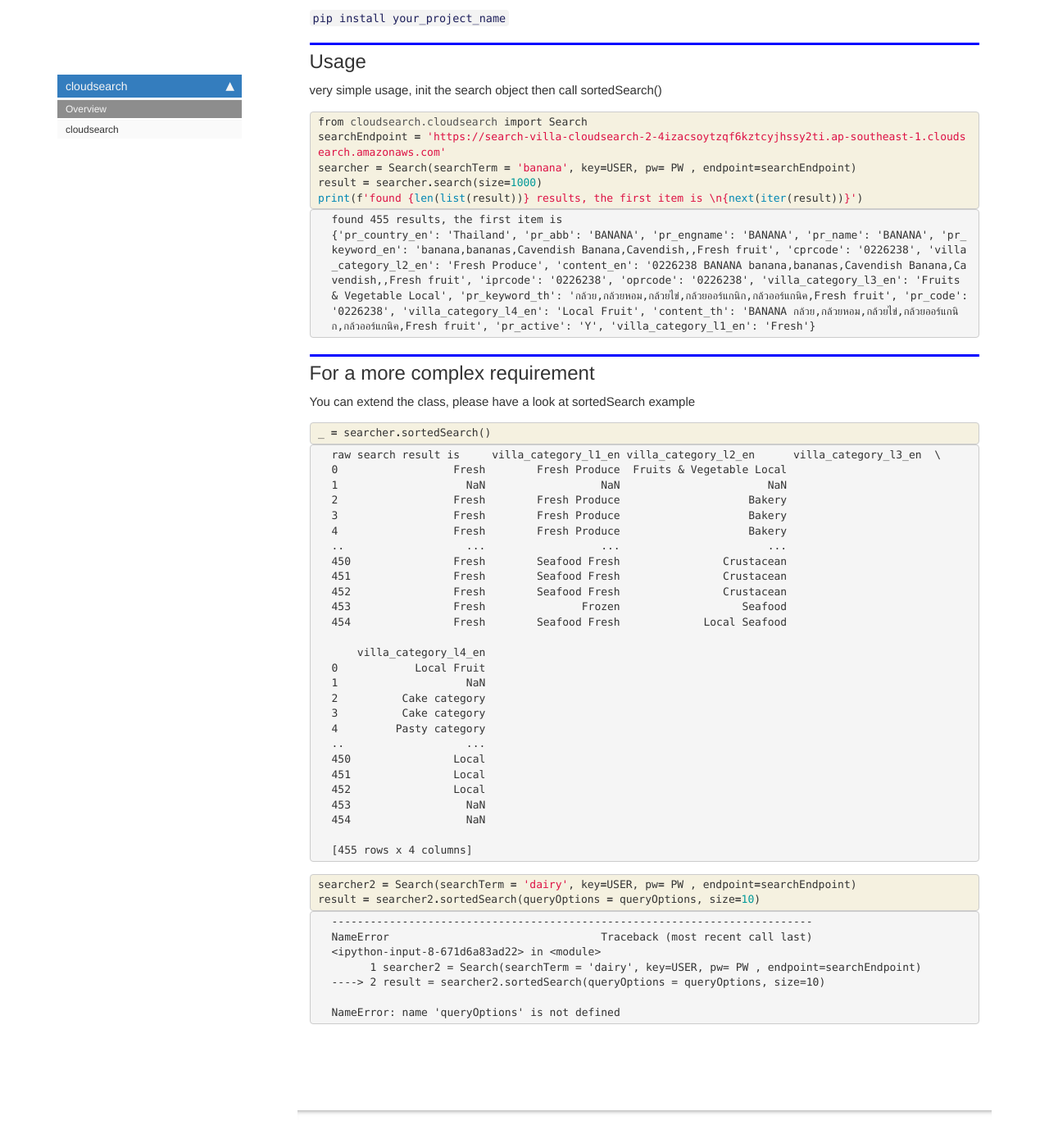
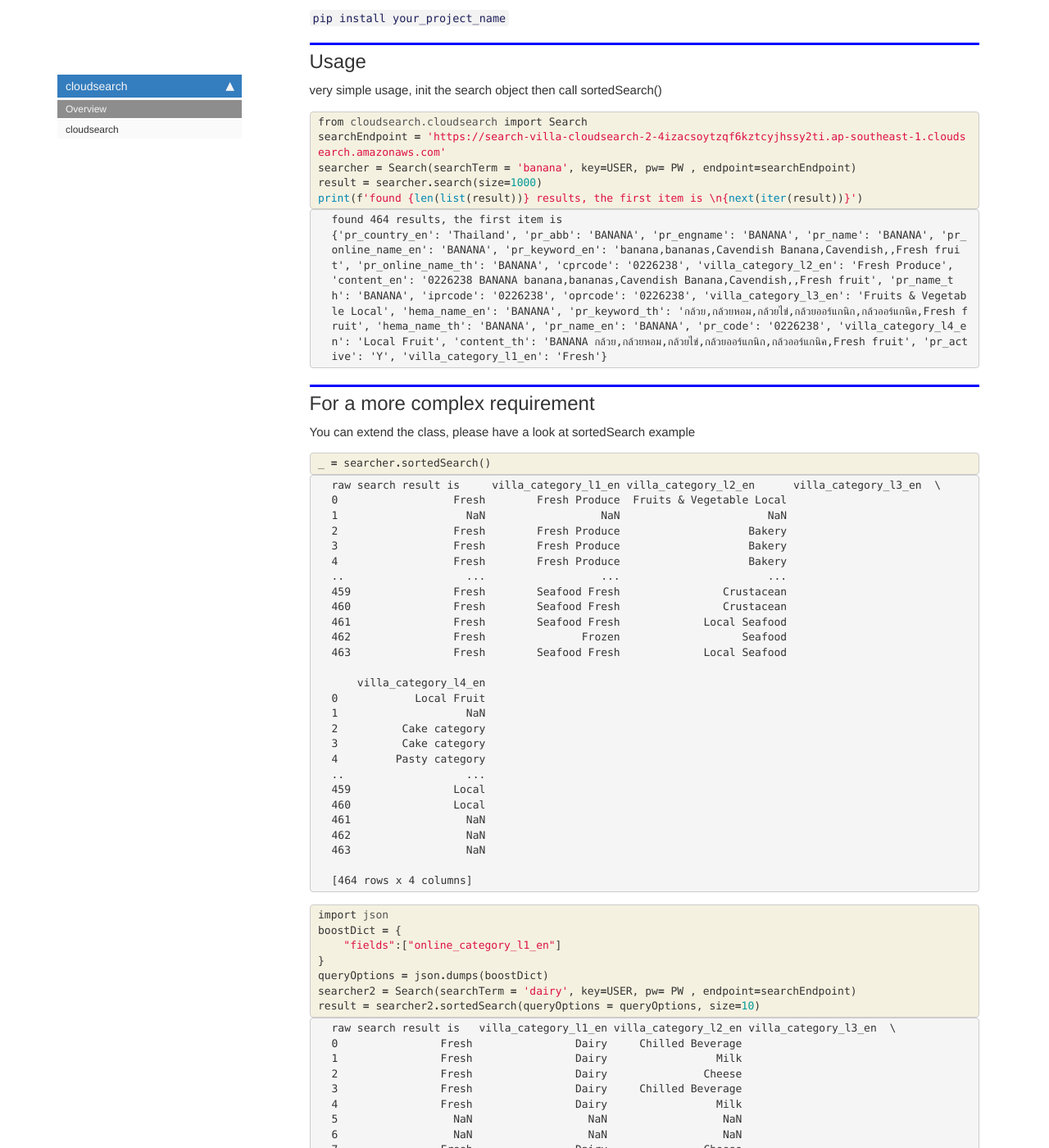
Before and after one commit to thanakijwanavit/cloudsearch2, a Jekyll site: the page built from docs/index.html, in a window 1280 px wide and 1400 px high, scrolled down 415 px. Shown: the whole window at 82% size. Built offline with Jekyll 4.4.1, drawn with Linux system fonts in a browser that asks for light colours; nearby versions of some CDN libraries; comment, search, counter and statistics services are not loaded; some of the changed text lies outside the part shown.

Commit message:
update lib and doc

```diff
--- a/docs/index.html
+++ b/docs/index.html
@@ -87,8 +87,8 @@ init the search object then call sortedSearch()</p>
 <div class="output_area">
 
 <div class="output_subarea output_stream output_stdout output_text">
-<pre>found 455 results, the first item is
-{&#39;pr_country_en&#39;: &#39;Thailand&#39;, &#39;pr_abb&#39;: &#39;BANANA&#39;, &#39;pr_engname&#39;: &#39;BANANA&#39;, &#39;pr_name&#39;: &#39;BANANA&#39;, &#39;pr_keyword_en&#39;: &#39;banana,bananas,Cavendish Banana,Cavendish,,Fresh fruit&#39;, &#39;cprcode&#39;: &#39;0226238&#39;, &#39;villa_category_l2_en&#39;: &#39;Fresh Produce&#39;, &#39;content_en&#39;: &#39;0226238 BANANA banana,bananas,Cavendish Banana,Cavendish,,Fresh fruit&#39;, &#39;iprcode&#39;: &#39;0226238&#39;, &#39;oprcode&#39;: &#39;0226238&#39;, &#39;villa_category_l3_en&#39;: &#39;Fruits &amp; Vegetable Local&#39;, &#39;pr_keyword_th&#39;: &#39;กล้วย,กล้วยหอม,กล้วยไข่,กล้วยออร์แกนิก,กล้วออร์แกนิค,Fresh fruit&#39;, &#39;pr_code&#39;: &#39;0226238&#39;, &#39;villa_category_l4_en&#39;: &#39;Local Fruit&#39;, &#39;content_th&#39;: &#39;BANANA กล้วย,กล้วยหอม,กล้วยไข่,กล้วยออร์แกนิก,กล้วออร์แกนิค,Fresh fruit&#39;, &#39;pr_active&#39;: &#39;Y&#39;, &#39;villa_category_l1_en&#39;: &#39;Fresh&#39;}
+<pre>found 464 results, the first item is
+{&#39;pr_country_en&#39;: &#39;Thailand&#39;, &#39;pr_abb&#39;: &#39;BANANA&#39;, &#39;pr_engname&#39;: &#39;BANANA&#39;, &#39;pr_name&#39;: &#39;BANANA&#39;, &#39;pr_online_name_en&#39;: &#39;BANANA&#39;, &#39;pr_keyword_en&#39;: &#39;banana,bananas,Cavendish Banana,Cavendish,,Fresh fruit&#39;, &#39;pr_online_name_th&#39;: &#39;BANANA&#39;, &#39;cprcode&#39;: &#39;0226238&#39;, &#39;villa_category_l2_en&#39;: &#39;Fresh Produce&#39;, &#39;content_en&#39;: &#39;0226238 BANANA banana,bananas,Cavendish Banana,Cavendish,,Fresh fruit&#39;, &#39;pr_name_th&#39;: &#39;BANANA&#39;, &#39;iprcode&#39;: &#39;0226238&#39;, &#39;oprcode&#39;: &#39;0226238&#39;, &#39;villa_category_l3_en&#39;: &#39;Fruits &amp; Vegetable Local&#39;, &#39;hema_name_en&#39;: &#39;BANANA&#39;, &#39;pr_keyword_th&#39;: &#39;กล้วย,กล้วยหอม,กล้วยไข่,กล้วยออร์แกนิก,กล้วออร์แกนิค,Fresh fruit&#39;, &#39;hema_name_th&#39;: &#39;BANANA&#39;, &#39;pr_name_en&#39;: &#39;BANANA&#39;, &#39;pr_code&#39;: &#39;0226238&#39;, &#39;villa_category_l4_en&#39;: &#39;Local Fruit&#39;, &#39;content_th&#39;: &#39;BANANA กล้วย,กล้วยหอม,กล้วยไข่,กล้วยออร์แกนิก,กล้วออร์แกนิค,Fresh fruit&#39;, &#39;pr_active&#39;: &#39;Y&#39;, &#39;villa_category_l1_en&#39;: &#39;Fresh&#39;}
 </pre>
 </div>
 </div>
@@ -133,11 +133,11 @@ init the search object then call sortedSearch()</p>
 3                  Fresh        Fresh Produce                    Bakery
 4                  Fresh        Fresh Produce                    Bakery
 ..                   ...                  ...                       ...
-450                Fresh        Seafood Fresh                Crustacean
-451                Fresh        Seafood Fresh                Crustacean
-452                Fresh        Seafood Fresh                Crustacean
-453                Fresh               Frozen                   Seafood
-454                Fresh        Seafood Fresh             Local Seafood
+459                Fresh        Seafood Fresh                Crustacean
+460                Fresh        Seafood Fresh                Crustacean
+461                Fresh        Seafood Fresh             Local Seafood
+462                Fresh               Frozen                   Seafood
+463                Fresh        Seafood Fresh             Local Seafood
 
     villa_category_l4_en
 0            Local Fruit
@@ -146,13 +146,13 @@ init the search object then call sortedSearch()</p>
 3          Cake category
 4         Pasty category
 ..                   ...
-450                Local
-451                Local
-452                Local
-453                  NaN
-454                  NaN
+459                Local
+460                Local
+461                  NaN
+462                  NaN
+463                  NaN
 
-[455 rows x 4 columns]
+[464 rows x 4 columns]
 </pre>
 </div>
 </div>
@@ -170,7 +170,12 @@ init the search object then call sortedSearch()</p>
 
 <div class="inner_cell">
     <div class="input_area">
-<div class=" highlight hl-ipython3"><pre><span></span><span class="n">searcher2</span> <span class="o">=</span> <span class="n">Search</span><span class="p">(</span><span class="n">searchTerm</span> <span class="o">=</span> <span class="s1">&#39;dairy&#39;</span><span class="p">,</span> <span class="n">key</span><span class="o">=</span><span class="n">USER</span><span class="p">,</span> <span class="n">pw</span><span class="o">=</span> <span class="n">PW</span> <span class="p">,</span> <span class="n">endpoint</span><span class="o">=</span><span class="n">searchEndpoint</span><span class="p">)</span>
+<div class=" highlight hl-ipython3"><pre><span></span><span class="kn">import</span> <span class="nn">json</span>
+<span class="n">boostDict</span> <span class="o">=</span> <span class="p">{</span>
+    <span class="s2">&quot;fields&quot;</span><span class="p">:[</span><span class="s2">&quot;online_category_l1_en&quot;</span><span class="p">]</span>
+<span class="p">}</span>
+<span class="n">queryOptions</span> <span class="o">=</span> <span class="n">json</span><span class="o">.</span><span class="n">dumps</span><span class="p">(</span><span class="n">boostDict</span><span class="p">)</span>
+<span class="n">searcher2</span> <span class="o">=</span> <span class="n">Search</span><span class="p">(</span><span class="n">searchTerm</span> <span class="o">=</span> <span class="s1">&#39;dairy&#39;</span><span class="p">,</span> <span class="n">key</span><span class="o">=</span><span class="n">USER</span><span class="p">,</span> <span class="n">pw</span><span class="o">=</span> <span class="n">PW</span> <span class="p">,</span> <span class="n">endpoint</span><span class="o">=</span><span class="n">searchEndpoint</span><span class="p">)</span>
 <span class="n">result</span> <span class="o">=</span> <span class="n">searcher2</span><span class="o">.</span><span class="n">sortedSearch</span><span class="p">(</span><span class="n">queryOptions</span> <span class="o">=</span> <span class="n">queryOptions</span><span class="p">,</span> <span class="n">size</span><span class="o">=</span><span class="mi">10</span><span class="p">)</span>
 </pre></div>
 
@@ -183,15 +188,31 @@ init the search object then call sortedSearch()</p>
 
 <div class="output_area">
 
-<div class="output_subarea output_text output_error">
-<pre>
-<span class="ansi-red-fg">---------------------------------------------------------------------------</span>
-<span class="ansi-red-fg">NameError</span>                                 Traceback (most recent call last)
-<span class="ansi-green-fg">&lt;ipython-input-8-671d6a83ad22&gt;</span> in <span class="ansi-cyan-fg">&lt;module&gt;</span>
-<span class="ansi-green-intense-fg ansi-bold">      1</span> searcher2 <span class="ansi-blue-fg">=</span> Search<span class="ansi-blue-fg">(</span>searchTerm <span class="ansi-blue-fg">=</span> <span class="ansi-blue-fg">&#39;dairy&#39;</span><span class="ansi-blue-fg">,</span> key<span class="ansi-blue-fg">=</span>USER<span class="ansi-blue-fg">,</span> pw<span class="ansi-blue-fg">=</span> PW <span class="ansi-blue-fg">,</span> endpoint<span class="ansi-blue-fg">=</span>searchEndpoint<span class="ansi-blue-fg">)</span>
-<span class="ansi-green-fg">----&gt; 2</span><span class="ansi-red-fg"> </span>result <span class="ansi-blue-fg">=</span> searcher2<span class="ansi-blue-fg">.</span>sortedSearch<span class="ansi-blue-fg">(</span>queryOptions <span class="ansi-blue-fg">=</span> queryOptions<span class="ansi-blue-fg">,</span> size<span class="ansi-blue-fg">=</span><span class="ansi-cyan-fg">10</span><span class="ansi-blue-fg">)</span>
+<div class="output_subarea output_stream output_stdout output_text">
+<pre>raw search result is   villa_category_l1_en villa_category_l2_en villa_category_l3_en  \
+0                Fresh                Dairy     Chilled Beverage
+1                Fresh                Dairy                 Milk
+2                Fresh                Dairy               Cheese
+3                Fresh                Dairy     Chilled Beverage
+4                Fresh                Dairy                 Milk
+5                  NaN                  NaN                  NaN
+6                  NaN                  NaN                  NaN
+7                Fresh                Dairy               Cheese
+8                Fresh                Dairy               Yogurt
+9                Fresh                Dairy               Yogurt
 
-<span class="ansi-red-fg">NameError</span>: name &#39;queryOptions&#39; is not defined</pre>
+  villa_category_l4_en
+0                  NaN
+1                  NaN
+2       Cheddar Cheese
+3                  NaN
+4                  NaN
+5                  NaN
+6                  NaN
+7                  NaN
+8               Yogurt
+9        YogurtGranola
+</pre>
 </div>
 </div>
 
@@ -201,4 +222,92 @@ init the search object then call sortedSearch()</p>
 </div>
     {% endraw %}
 
+    {% raw %}
+
+<div class="cell border-box-sizing code_cell rendered">
+<div class="input">
+
+<div class="inner_cell">
+    <div class="input_area">
+<div class=" highlight hl-ipython3"><pre><span></span><span class="n">filterQuery</span> <span class="o">=</span> <span class="s2">&quot;(or &quot;</span> <span class="o">+</span> <span class="s2">&quot; &quot;</span><span class="o">.</span><span class="n">join</span><span class="p">([</span><span class="s1">&#39;online_category_l1_en&#39;</span> <span class="o">+</span> <span class="sa">f</span><span class="s2">&quot;:&#39;</span><span class="si">{</span><span class="n">cat</span><span class="si">}</span><span class="s2">&#39;&quot;</span> <span class="k">for</span> <span class="n">cat</span> <span class="ow">in</span> <span class="p">[</span><span class="s1">&#39;Dairy&#39;</span><span class="p">]])</span> <span class="o">+</span> <span class="s2">&quot;)&quot;</span>
+<span class="n">searcher3</span> <span class="o">=</span> <span class="n">Search</span><span class="p">(</span><span class="n">searchTerm</span> <span class="o">=</span> <span class="s1">&#39;dairy&#39;</span><span class="p">,</span> <span class="n">key</span><span class="o">=</span><span class="n">USER</span><span class="p">,</span> <span class="n">pw</span><span class="o">=</span> <span class="n">PW</span> <span class="p">,</span> <span class="n">endpoint</span><span class="o">=</span><span class="n">searchEndpoint</span><span class="p">)</span>
+<span class="n">result</span> <span class="o">=</span> <span class="n">searcher3</span><span class="o">.</span><span class="n">sortedSearch</span><span class="p">(</span><span class="n">filterQuery</span> <span class="o">=</span> <span class="n">filterQuery</span><span class="p">,</span> <span class="n">size</span><span class="o">=</span><span class="mi">10</span><span class="p">)</span>
+</pre></div>
+
+    </div>
 </div>
+</div>
+
+<div class="output_wrapper">
+<div class="output">
+
+<div class="output_area">
+
+<div class="output_subarea output_stream output_stdout output_text">
+<pre>raw search result is   villa_category_l1_en villa_category_l2_en villa_category_l3_en  \
+0                  NaN                  NaN                  NaN
+1                Fresh                Dairy                 Milk
+2                Fresh                Dairy                Cream
+3                Fresh                Dairy                Cream
+4                Fresh                Dairy               Yogurt
+5                Fresh                Dairy               Yogurt
+6                Fresh                Dairy               Yogurt
+7                Fresh                Dairy               Yogurt
+8                Fresh                Dairy               Yogurt
+9                Fresh                Dairy               Yogurt
+
+   villa_category_l4_en
+0                   NaN
+1                   NaN
+2                   NaN
+3                   NaN
+4                   NaN
+5                   NaN
+6                   NaN
+7                   NaN
+8                   NaN
+9                   NaN
+</pre>
+</div>
+</div>
+
+</div>
+</div>
+
+</div>
+    {% endraw %}
+
+    {% raw %}
+
+<div class="cell border-box-sizing code_cell rendered">
+<div class="input">
+
+<div class="inner_cell">
+    <div class="input_area">
+<div class=" highlight hl-ipython3"><pre><span></span><span class="n">result</span><span class="p">[</span><span class="mi">9</span><span class="p">][</span><span class="s1">&#39;online_category_l1_en&#39;</span><span class="p">]</span>
+</pre></div>
+
+    </div>
+</div>
+</div>
+
+<div class="output_wrapper">
+<div class="output">
+
+<div class="output_area">
+
+
+
+<div class="output_text output_subarea output_execute_result">
+<pre>&#39;Dairy&#39;</pre>
+</div>
+
+</div>
+
+</div>
+</div>
+
+</div>
+    {% endraw %}
+
+</div>
```
Also changed, not shown: cloudsearch/cloudsearch.py (+11 -5 lines), docs/cloudsearch.html (+35 -35 lines), README.md, 2 other files.
